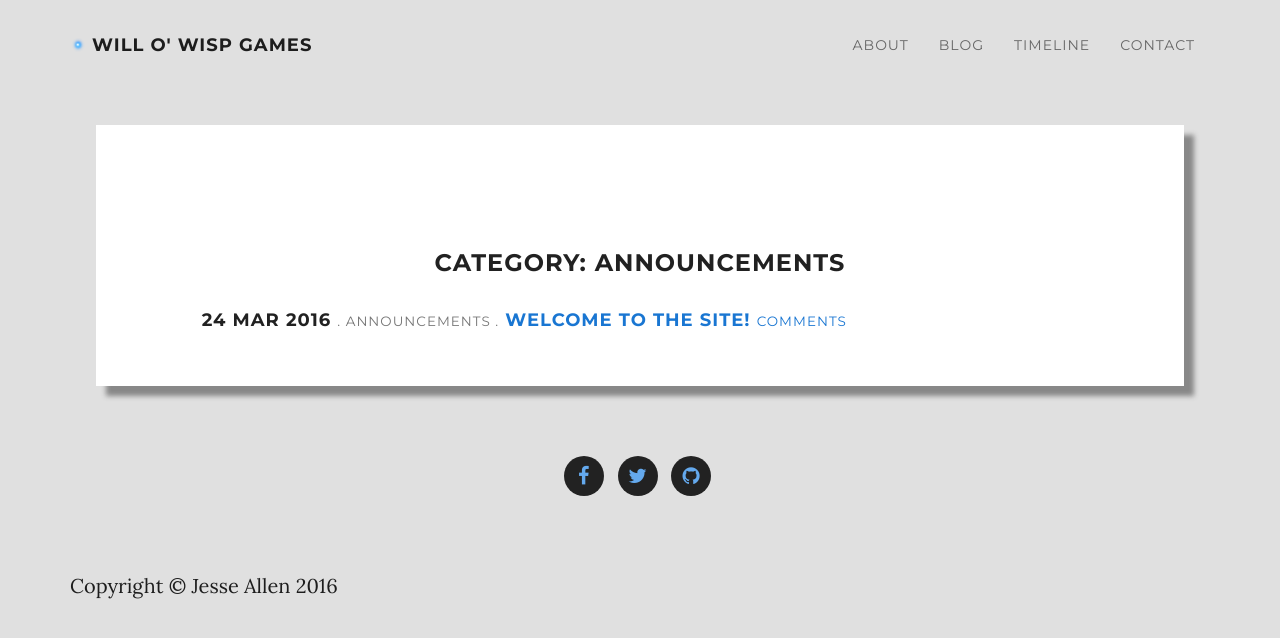
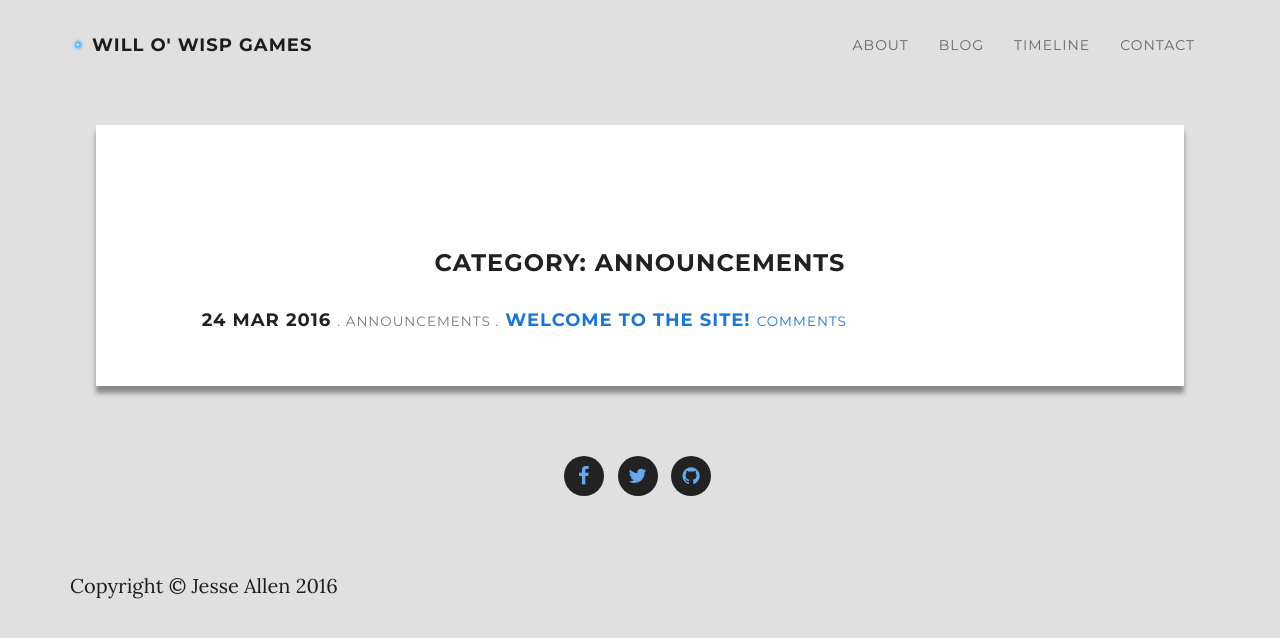
Before and after one commit to WilloWispGames/WilloWispGames.github.io, a Jekyll site: the page built from categories/announcements.html, in a window 1280 px wide and 900 px high. Shown: the top 638 px of the window. Built offline with Jekyll 4.4.1, drawn with Linux system fonts in a browser that asks for light colours; nearby versions of some CDN libraries.

Commit message:
Adjust content-section box shadow

```diff
--- a/css/grayscale.scss
+++ b/css/grayscale.scss
@@ -247,7 +247,7 @@ a {
     padding-bottom: 20px;
     width: 85%;
     background-color: $white;
-    box-shadow: 10px 10px 5px #888888;
+    box-shadow: 0px 7px 5px #888888;
     @media(min-width:767px) {
         margin-top: 125px;
         padding-top: 125px;
```
